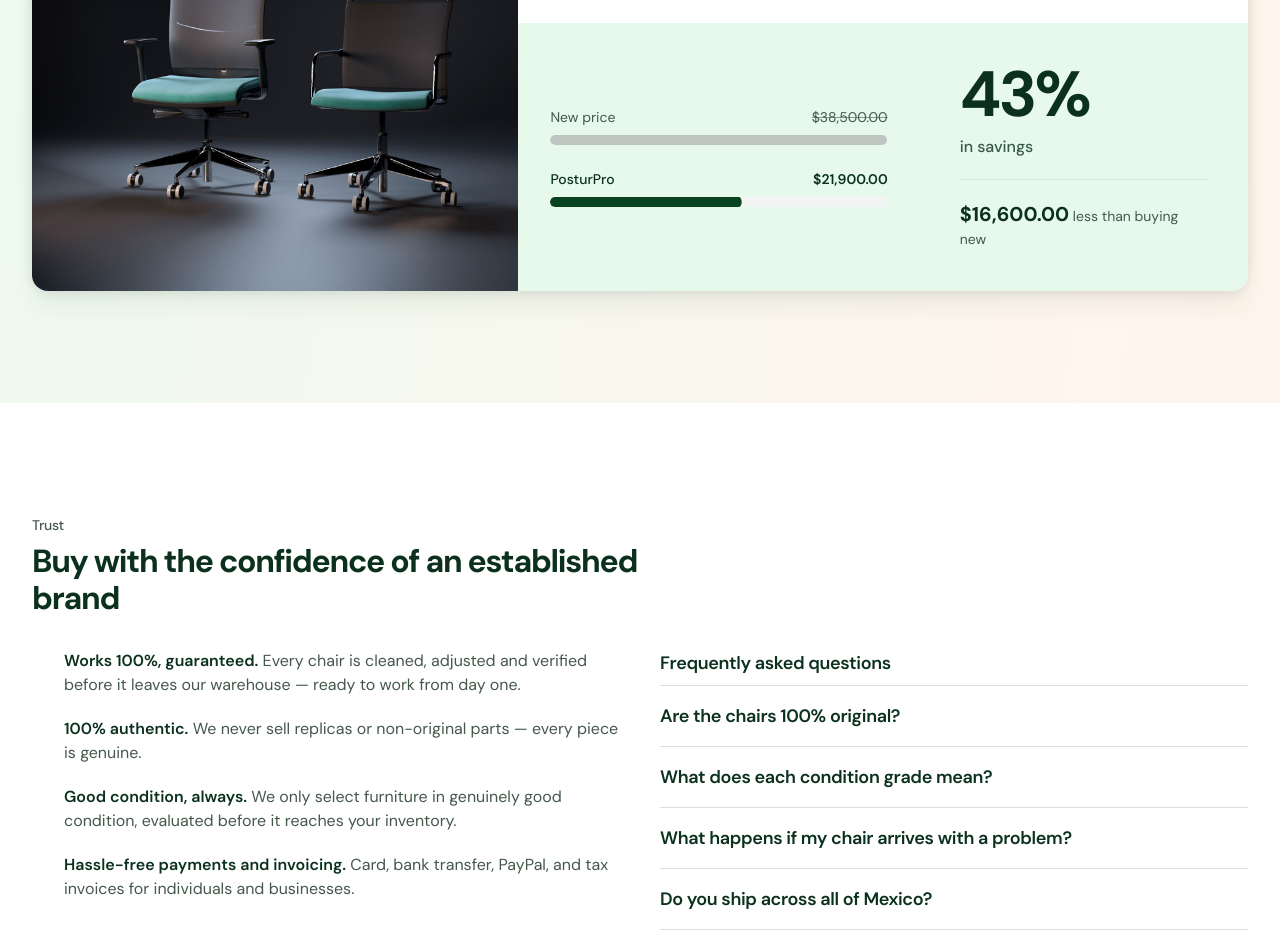
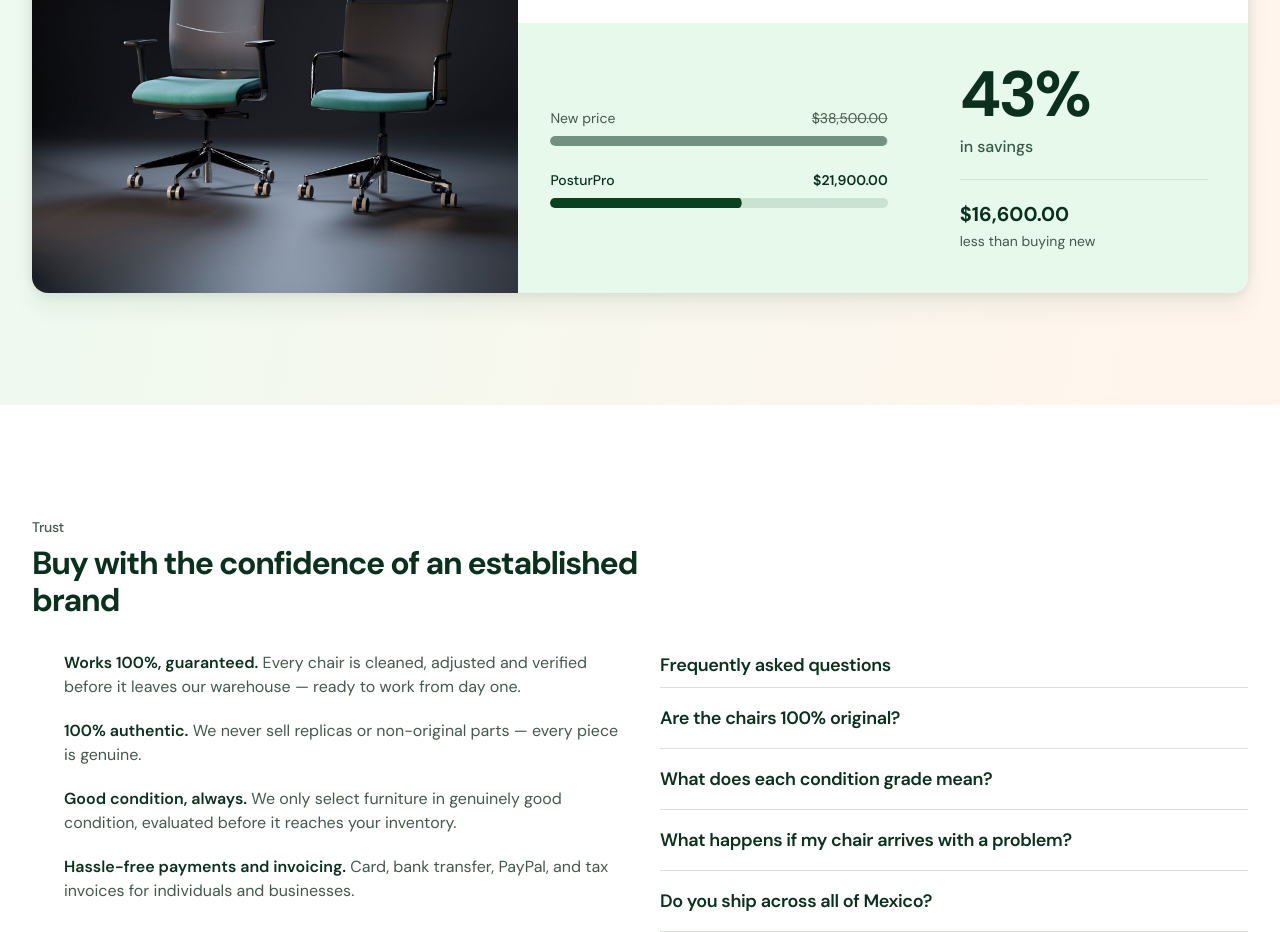
Before and after one commit to MortzArt/posturpro, a Next.js app: page /en in a window 1280 px wide. Shown: the part 4100-5032 px from the top of the page. Built offline with nearby package versions, Linux system fonts and the light colour scheme; no server answers; the database is empty; some icons are missing.

Commit message:
polish(home): calculator bars gain contrast on the mint canvas; savings suffix moves to its own line so digit changes never reflow it
Co-Authored-By: Claude Fable 5.1 <noreply@anthropic.com>

```diff
--- a/src/components/home/savings-calculator.tsx
+++ b/src/components/home/savings-calculator.tsx
@@ -112,7 +112,7 @@ export function SavingsCalculator({
               label={labels.newPriceLabel}
               value={newPriceLabel}
               fraction={result.newBarFraction}
-              fillClassName="bg-muted-foreground/30"
+              fillClassName="bg-foreground/45"
               valueClassName="text-sm tabular-nums text-muted-foreground line-through decoration-muted-foreground/60"
             />
             <Bar
@@ -143,16 +143,20 @@ export function SavingsCalculator({
               </span>
             </div>
             <div aria-hidden className="h-px w-full bg-foreground/10" />
-            <p className="text-sm leading-relaxed text-muted-foreground">
+            <p className="flex flex-col gap-0.5">
+              {/* Amount and suffix on separate lines: a digit-count change can
+                  no longer push the suffix onto a second line mid-animation. */}
               <span
                 key={`amt-${result.savingsCents}`}
                 className="price-value font-heading text-xl font-bold tabular-nums text-foreground"
               >
                 {savingsLabel}
-              </span>{" "}
-              {labels.amountSuffix}
+              </span>
+              <span className="text-sm leading-relaxed text-muted-foreground">
+                {labels.amountSuffix}
+              </span>
             </p>
-          </div>{" "}
+          </div>
         </div>
       </div>
     </div>
@@ -194,7 +198,7 @@ function Bar({
         </span>
         <span className={valueClassName}>{value}</span>
       </div>
-      <div className="h-2.5 w-full overflow-hidden rounded-full bg-muted">
+      <div className="h-2.5 w-full overflow-hidden rounded-full bg-foreground/12">
         <div
           className={cn(
             "calc-bar-fill h-full w-full rounded-full",
```
